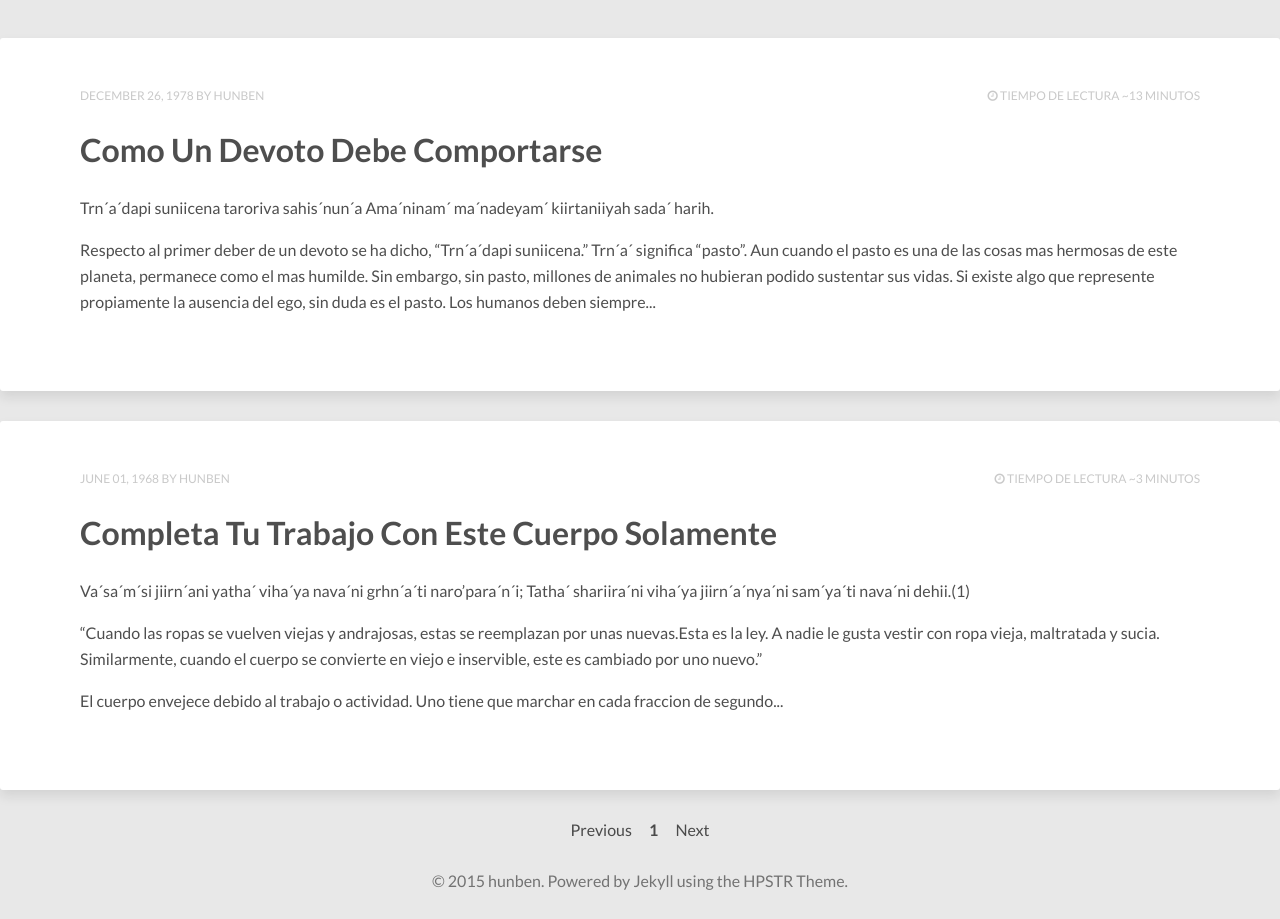
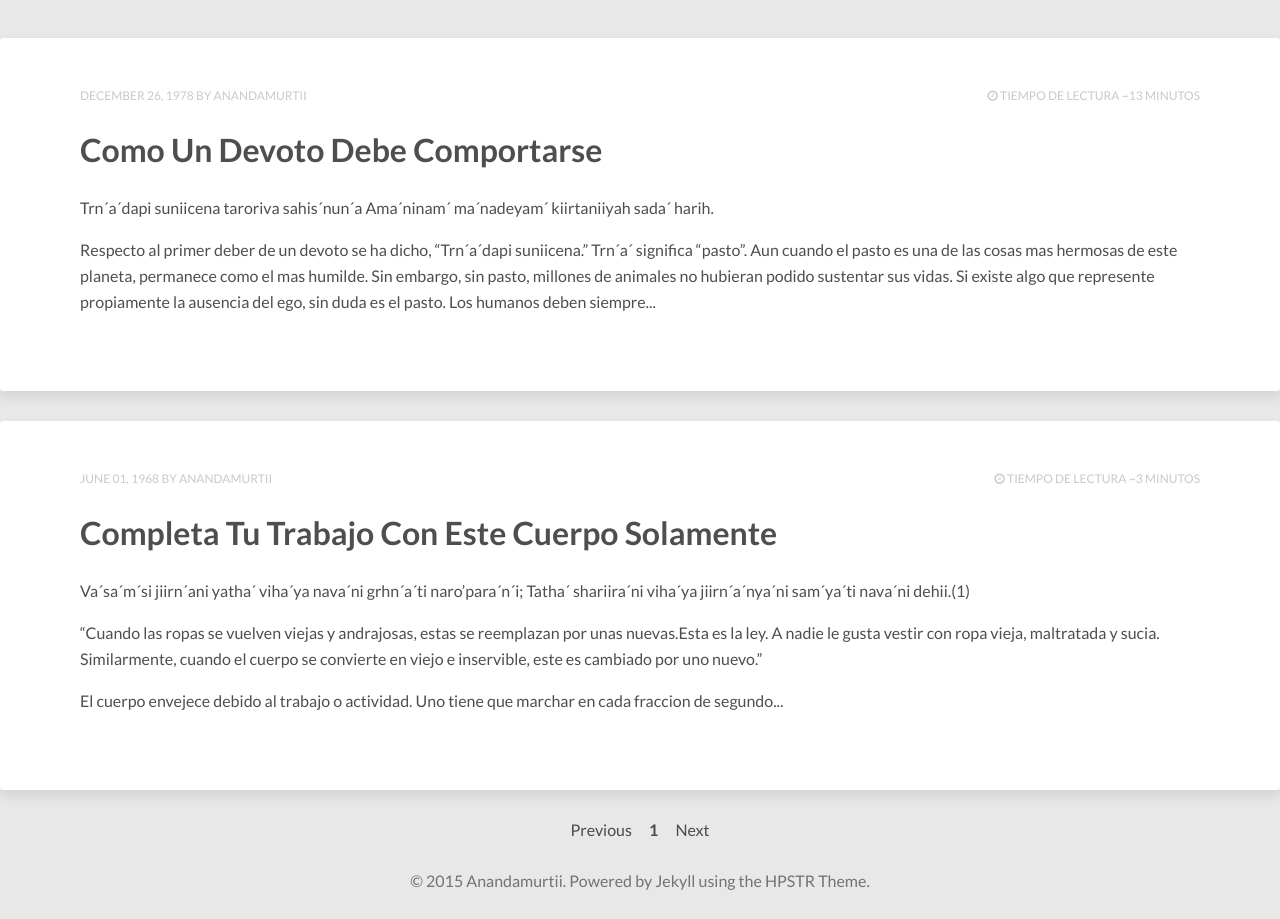
Before and after one commit to anandamurtiidiscursos/anandamurtiidiscursos.github.io, a Jekyll site: the page built from index.html, in a window 1280 px wide. Shown: the part 402-1321 px from the top of the page. Built offline with Jekyll 4.4.1, drawn with Linux system fonts in a browser that asks for light colours; nearby versions of some CDN libraries; the list of posts is cut into pages by our own code.

Commit message:
Updated _config.yml

```diff
--- a/_config.yml
+++ b/_config.yml
@@ -9,7 +9,7 @@ url: http://anandamurtiidiscursos.github.io
 
 # Owner/author information
 owner:
-  name:           hunben
+  name:           Anandamurtii
   avatar:         avatar.jpg
   bio:            ""
 
```
